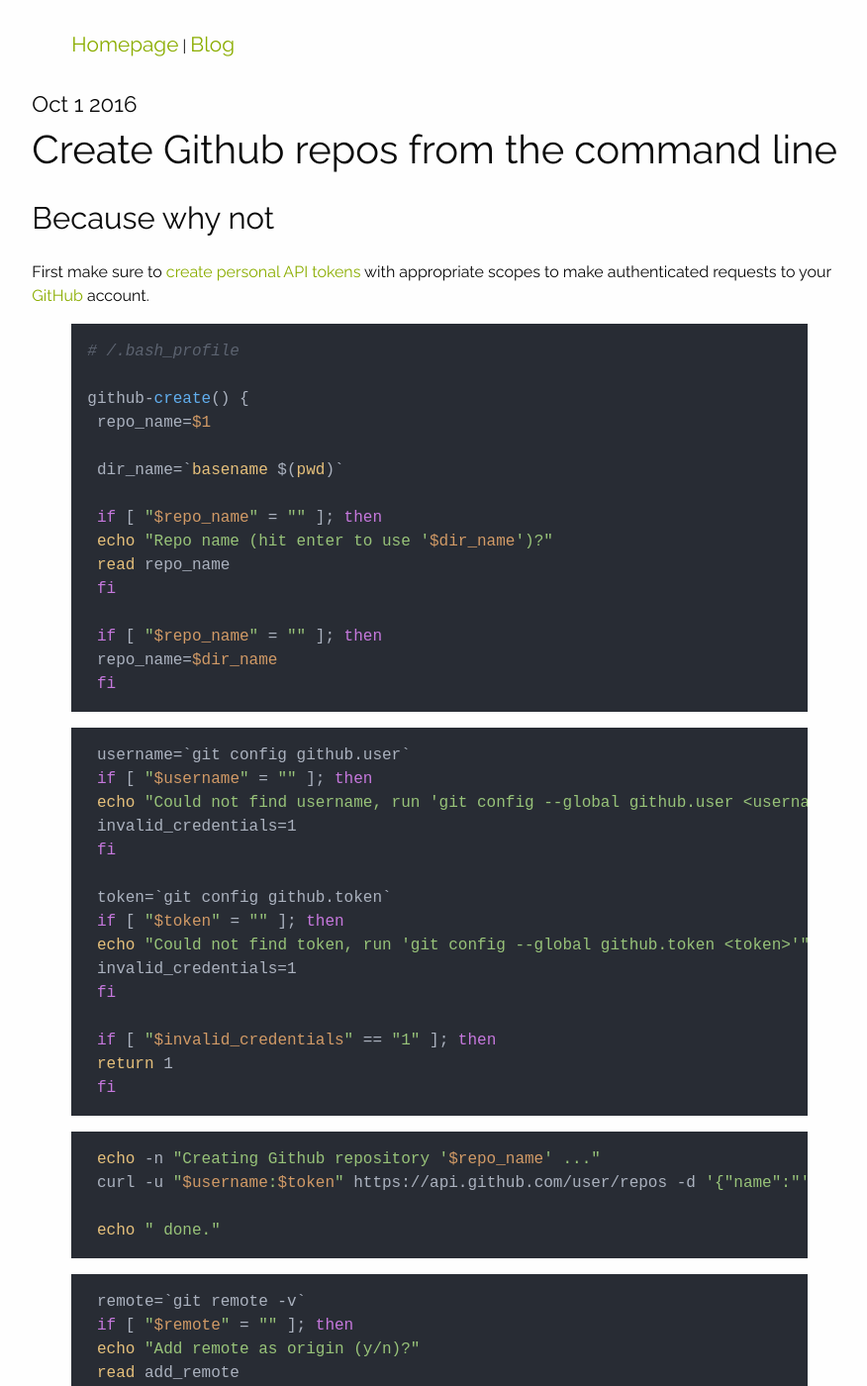
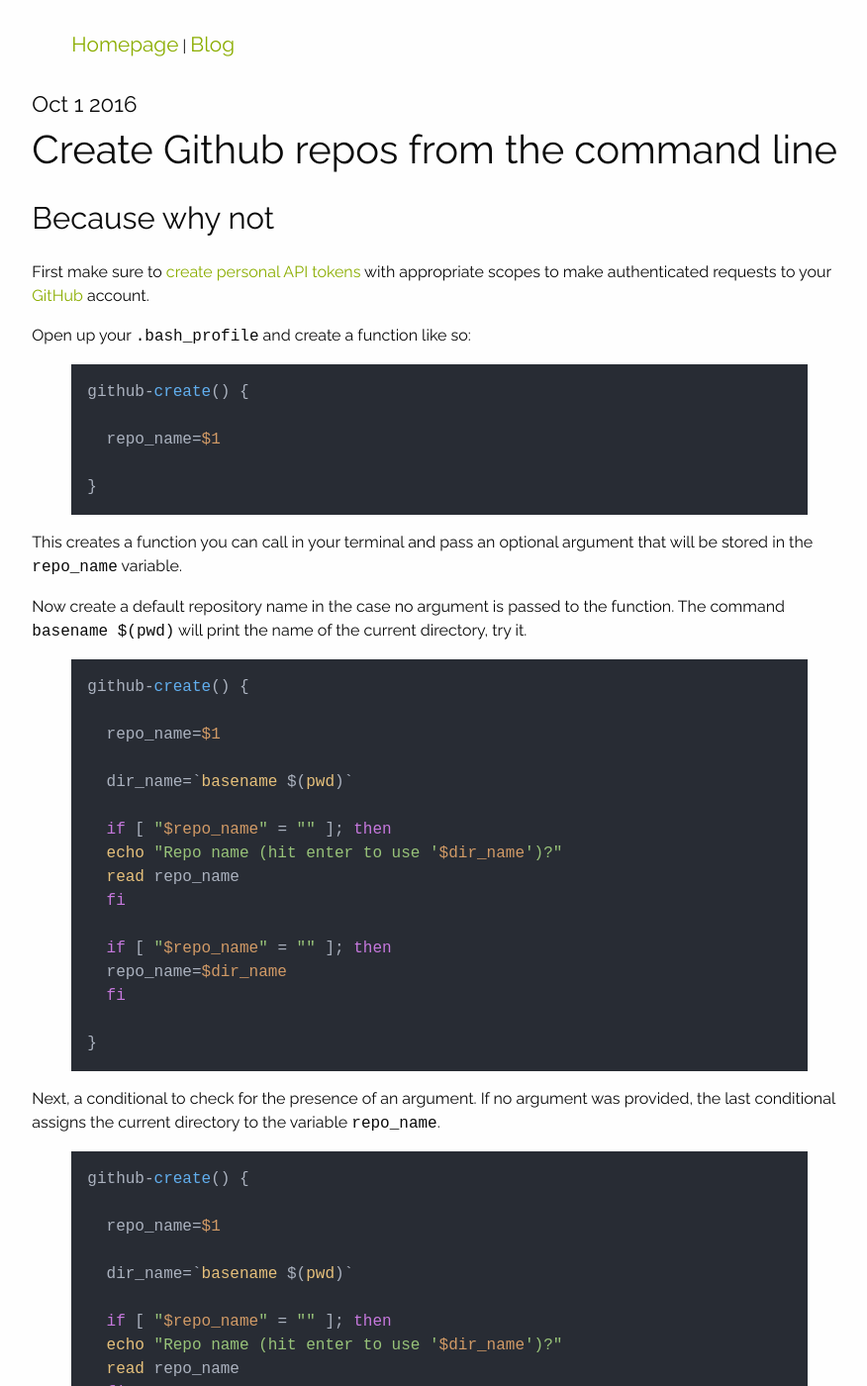
Before and after one commit to cjessett/new-site, a Jekyll site: the page built from _posts/2016-10-01-create-github-repos-from-the-command-line.markdown, in a window 1280 px wide and 1400 px high. Shown: the whole window at 99% size, without its empty margins (196-1072 px from the left). Built offline with Jekyll 4.4.1, drawn with Linux system fonts in a browser that asks for light colours; nearby versions of some CDN libraries; comment, search, counter and statistics services are not loaded; some of the changed text lies outside the part shown.

Commit message:
update post

```diff
--- a/_posts/2016-10-01-create-github-repos-from-the-command-line.markdown
+++ b/_posts/2016-10-01-create-github-repos-from-the-command-line.markdown
@@ -8,43 +8,83 @@
 
 First make sure to [create personal API tokens](//github.com/blog/1509-personal-api-tokens) with appropriate scopes to make authenticated requests to your [GitHub](//github.com) account.
 
+Open up your `.bash_profile` and create a function like so:
 {% highlight bash %}
-# /.bash_profile
 
 github-create() {
- repo_name=$1
 
- dir_name=`basename $(pwd)`
+  repo_name=$1
 
- if [ "$repo_name" = "" ]; then
- echo "Repo name (hit enter to use '$dir_name')?"
- read repo_name
- fi
+}
 
- if [ "$repo_name" = "" ]; then
- repo_name=$dir_name
- fi
 {% endhighlight %}
+
+This creates a function you can call in your terminal and pass an optional argument that will be stored in the `repo_name` variable.
+
+Now create a default repository name in the case no argument is passed to the function. The command `basename $(pwd)` will print the name of the current directory, try it.
+
+{% highlight bash %}
+
+github-create() {
+
+  repo_name=$1
+
+  dir_name=`basename $(pwd)`
+
+  if [ "$repo_name" = "" ]; then
+  echo "Repo name (hit enter to use '$dir_name')?"
+  read repo_name
+  fi
+
+  if [ "$repo_name" = "" ]; then
+  repo_name=$dir_name
+  fi
+
+}
+
+{% endhighlight %}
+
+Next, a conditional to check for the presence of an argument. If no argument was provided, the last conditional assigns the current directory to the variable `repo_name`.
 
 
 {% highlight bash %}
- username=`git config github.user`
- if [ "$username" = "" ]; then
- echo "Could not find username, run 'git config --global github.user <username>'"
- invalid_credentials=1
- fi
 
- token=`git config github.token`
- if [ "$token" = "" ]; then
- echo "Could not find token, run 'git config --global github.token <token>'"
- invalid_credentials=1
- fi
+github-create() {
 
- if [ "$invalid_credentials" == "1" ]; then
- return 1
- fi
+  repo_name=$1
+
+  dir_name=`basename $(pwd)`
+
+  if [ "$repo_name" = "" ]; then
+  echo "Repo name (hit enter to use '$dir_name')?"
+  read repo_name
+  fi
+
+  if [ "$repo_name" = "" ]; then
+  repo_name=$dir_name
+  fi
+
+  username=`git config github.user`
+  if [ "$username" = "" ]; then
+  echo "Could not find username, run 'git config --global github.user <username>'"
+  invalid_credentials=1
+  fi
+
+  token=`git config github.token`
+  if [ "$token" = "" ]; then
+  echo "Could not find token, run 'git config --global github.token <token>'"
+  invalid_credentials=1
+  fi
+
+  if [ "$invalid_credentials" == "1" ]; then
+  return 1
+  fi
+
+}
+
 {% endhighlight %}
 
+Now we will check for a github username and token that have been set
 
 {% highlight bash %}
  echo -n "Creating Github repository '$repo_name' ..."
```
Also changed, not shown: 1 other file.
